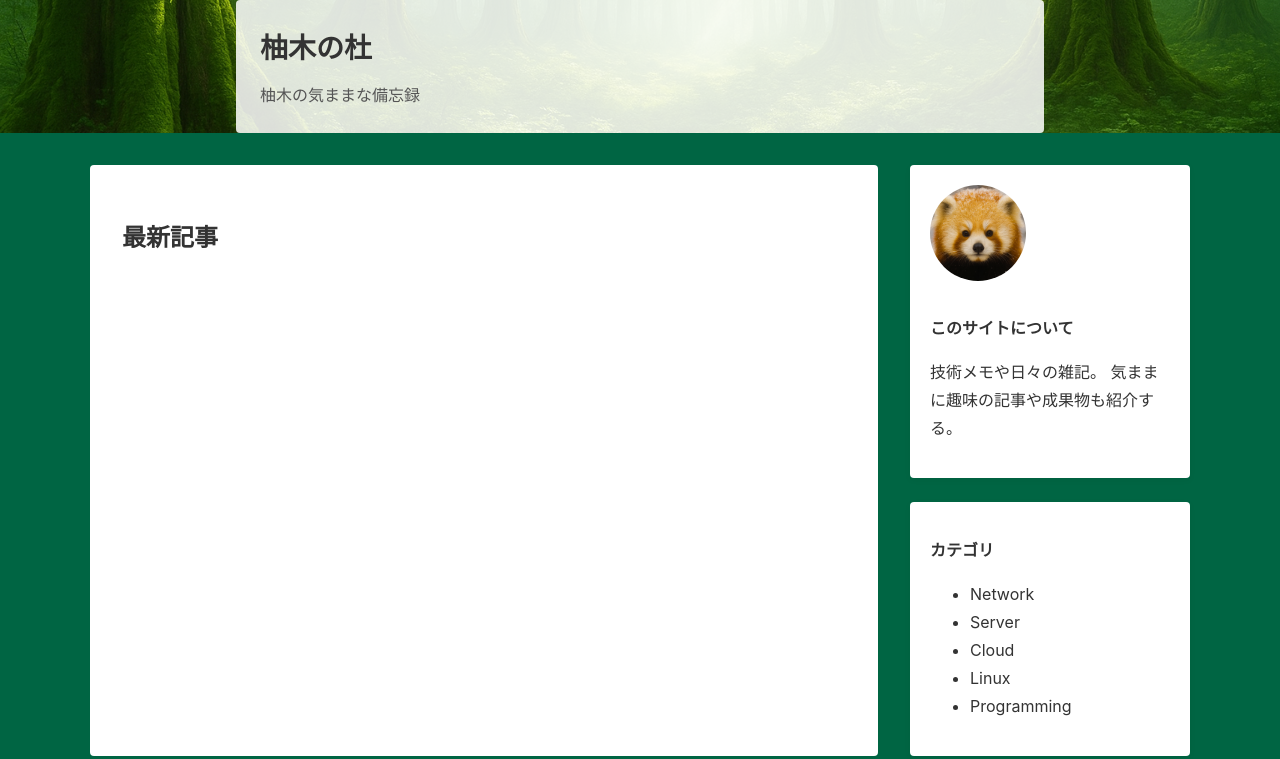
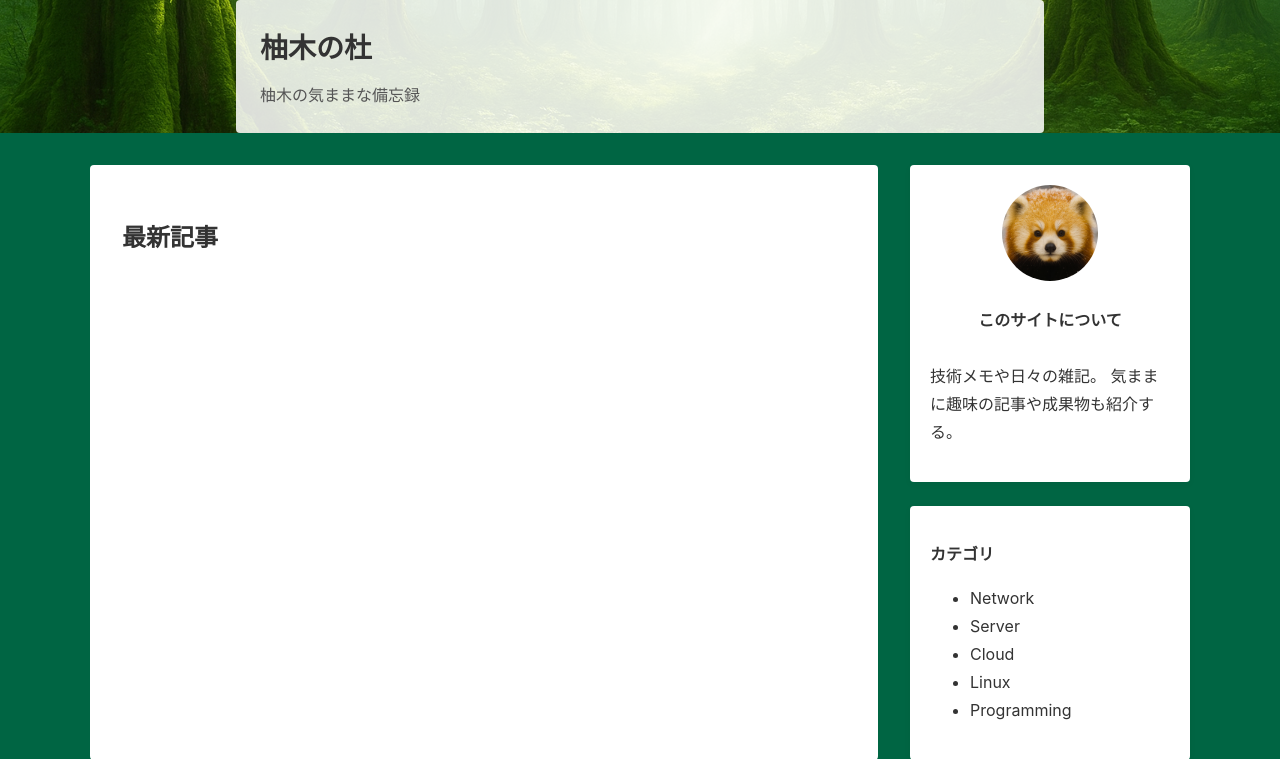
Before and after one commit to yuzuki517/yuzuki_no_mori, a Django app: page / in a window 1280 px wide. Shown: the part 60-819 px from the top of the page. Run offline with Django 5.2, Linux system fonts and the light colour scheme; data that the repository does not hold is empty.

Commit message:
20260201

```diff
--- a/static/css/style.css
+++ b/static/css/style.css
@@ -97,13 +97,26 @@ body {
     margin-bottom: 12px;
 }
 
-.profile img {
+.profile {
+    display: flex;
+    flex-direction: column;
+    align-items: center;
+}
+
+.profile-avatar {
     width: 96px;
     height: 96px;
     border-radius: 50%;
+    overflow: hidden;
+    flex: 0 0 auto;
     margin-bottom: 12px;
-    overflow: hidden;
-    flex: 0 0 96px;
+}
+
+.profile-avatar img {
+    width: 100%;
+    height: 100%;
+    display: block;
+    object-fit: cover;
 }
 
 .site-footer {
--- a/templates/components/sidebar.html
+++ b/templates/components/sidebar.html
@@ -2,7 +2,9 @@
 
 <aside class="sidebar">
     <section class="sidebar-box profile">
-        <img src="{% static 'images/profile_icon.png' %}" alt="">
+        <div class="profile-avatar">
+            <img src="{% static 'images/profile_icon.png' %}" alt="プロフィール">
+        </div>
         <h2>このサイトについて</h2>
         <p>
             技術メモや日々の雑記。
```
